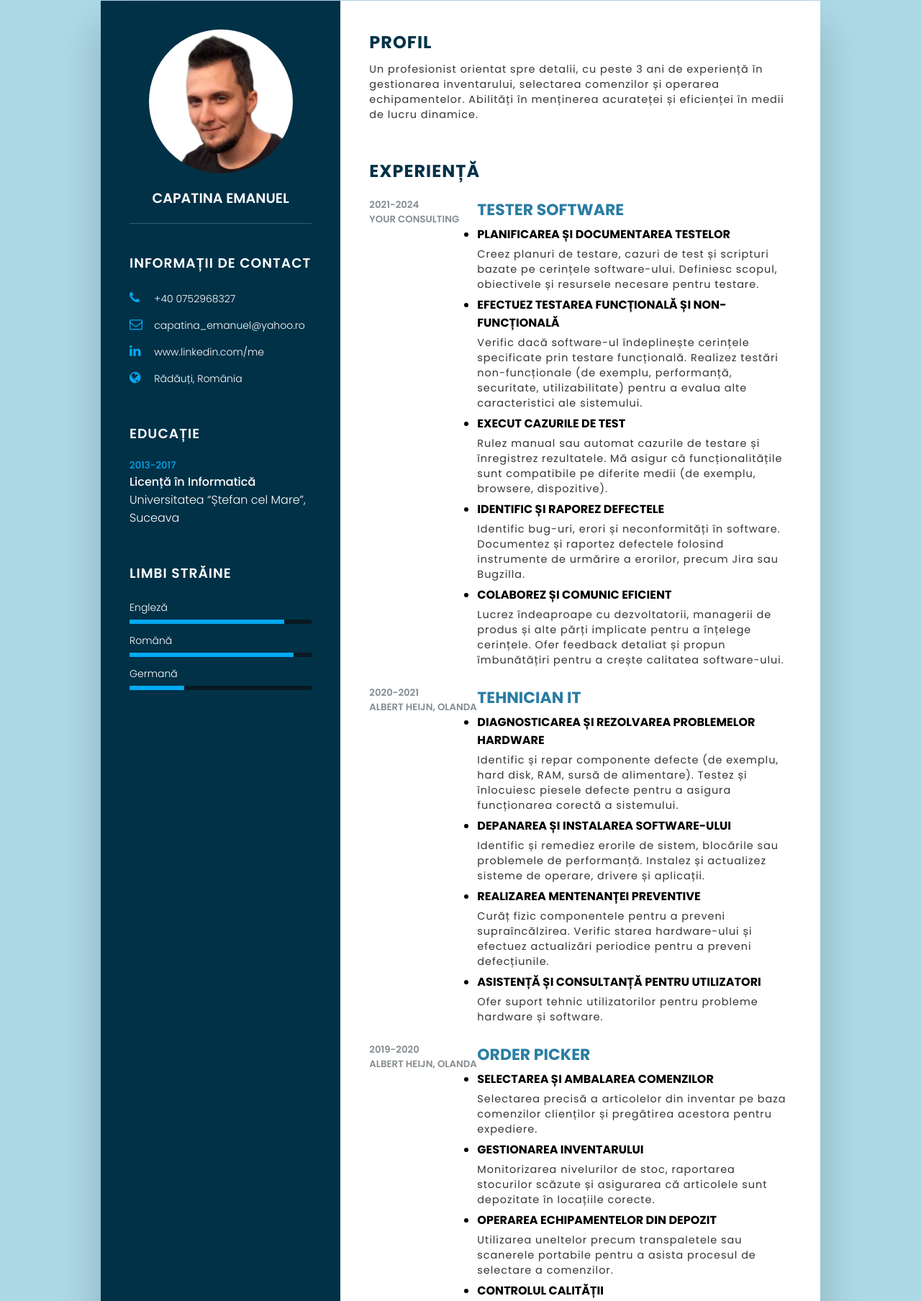
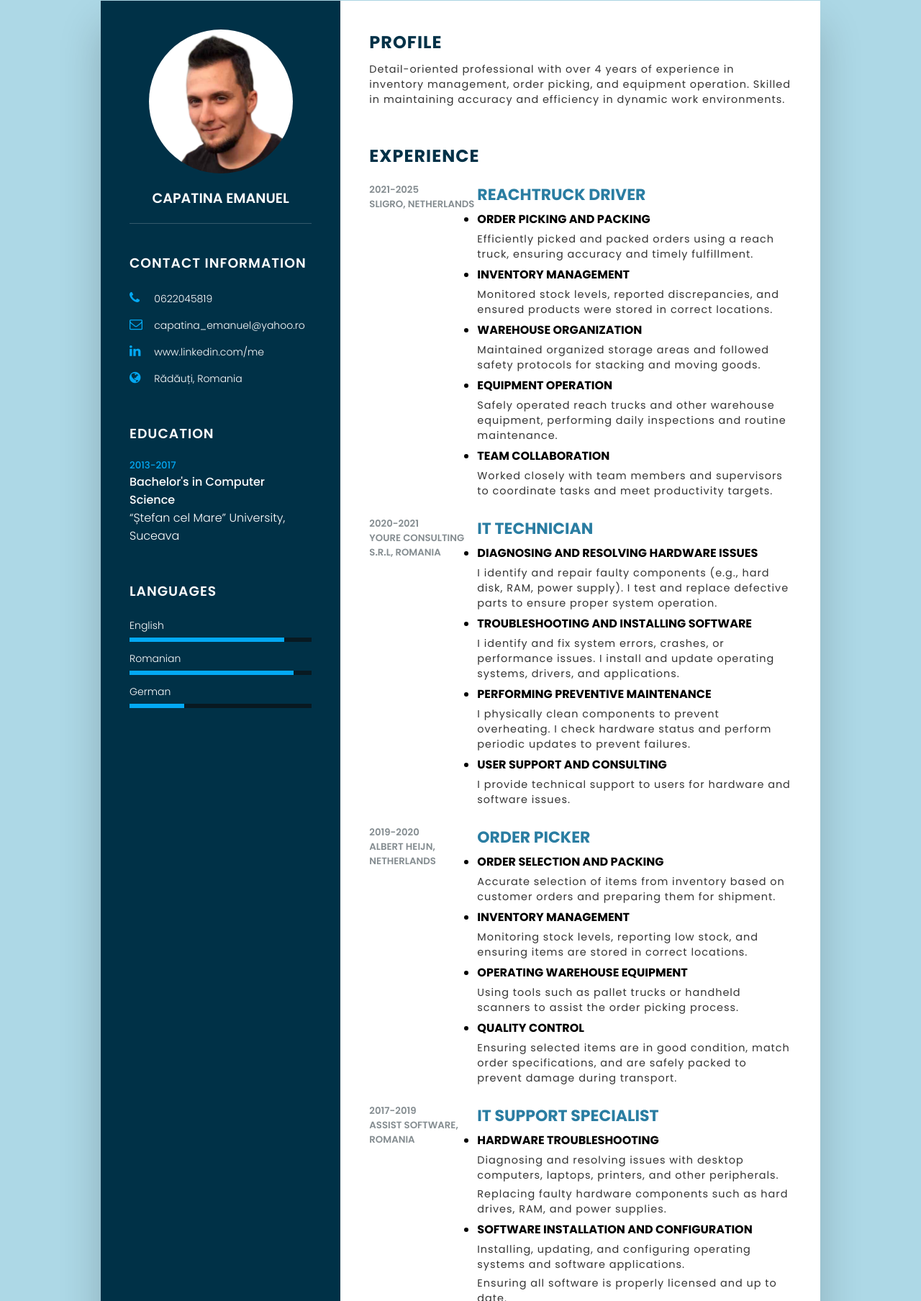
Before and after one commit to cEmanuel26/CapatinaEmanuelCV, a plain HTML site: page index.html in a window 1280 px wide. Shown: the part 49-1857 px from the top of the page at 72% size. Drawn offline with Linux system fonts and the light colour scheme; a web font is replaced by a local one.

Commit message:
Add files via upload

```diff
--- a/index.html
+++ b/index.html
@@ -1,9 +1,9 @@
 <!DOCTYPE html>
-<html lang="ro"></html>
+<html lang="en"></html>
   <head>
     <meta charset="UTF-8" />
     <meta name="viewport" content="width=device-width, initial-scale=1.0" />
-    <title>CV-ul Meu</title>
+    <title>My CV</title>
     <link rel="stylesheet" type="text/css" href="style.css" />
     <link
       rel="stylesheet"
@@ -24,13 +24,13 @@
         </div>
 
         <div class="contactInfo">
-          <h3 class="title">Informații de Contact</h3>
+          <h3 class="title">Contact Information</h3>
           <ul>
             <li>
               <span class="icon"
           ><i class="fa fa-phone" aria-hidden="true"></i
               ></span>
-                <span class="text">+40 0752968327</span>
+          <span class="text">0622045819</span>
             </li>
             <li>
               <span class="icon"
@@ -53,39 +53,39 @@
               <span class="icon"
           ><i class="fa fa-globe" aria-hidden="true"></i
               ></span>
-              <span class="text">Rădăuți, România</span>
+              <span class="text">Rădăuți, Romania</span>
             </li>
           </ul>
         </div>
 
         <div class="contactInfo education">
-          <h3 class="title">Educație</h3>
+          <h3 class="title">Education</h3>
           <ul>
             <li>
               <h5>2013-2017</h5>
-              <h4>Licență în Informatică</h4>
-              <h4>Universitatea “Ștefan cel Mare”, Suceava</h4>
+              <h4>Bachelor's in Computer Science</h4>
+              <h4>“Ștefan cel Mare” University, Suceava</h4>
             </li>
           </ul>
         </div>
 
         <div class="contactInfo language">
-          <h3 class="title">Limbi Străine</h3>
+          <h3 class="title">Languages</h3>
           <ul>
             <li>
-              <span class="text">Engleză</span>
+              <span class="text">English</span>
               <span class="percent">
                 <div style="width: 85%"></div>
               </span>
             </li>
             <li>
-              <span class="text">Română</span>
+              <span class="text">Romanian</span>
               <span class="percent">
                 <div style="width: 90%"></div>
               </span>
             </li>
             <li>
-              <span class="text">Germană</span>
+              <span class="text">German</span>
               <span class="percent">
                 <div style="width: 30%"></div>
               </span>
@@ -96,56 +96,41 @@
 
       <div class="right_Side">
         <div class="about">
-          <h2 class="title2">Profil</h2>
+          <h2 class="title2">Profile</h2>
           <p>
-            Un profesionist orientat spre detalii, cu peste 3 ani de experiență
-            în gestionarea inventarului, selectarea comenzilor și operarea
-            echipamentelor. Abilități în menținerea acurateței și eficienței în
-            medii de lucru dinamice.
+            Detail-oriented professional with over 4 years of experience in inventory management, order picking, and equipment operation. Skilled in maintaining accuracy and efficiency in dynamic work environments.
           </p>
         </div>
 
         <div class="about">
-          <h2 class="title2">Experiență</h2>
+          <h2 class="title2">Experience</h2>
           <div class="box">
             <div class="year_company">
-              <h5>2021-2024</h5>
-              <h5>Your consulting</h5>
+              <h5>2021-2025</h5>
+              <h5>Sligro, Netherlands</h5>
             </div>
             <div class="text">
-              <h4>Tester Software</h4>
+              <h4>Reachtruck Driver</h4>
                 <ul>
-                <li><b>Planificarea și Documentarea Testelor</b></li>
+                <li><b>Order Picking and Packing</b></li>
                 <p>
-                  Creez planuri de testare, cazuri de test și scripturi bazate
-                  pe cerințele software-ului. Definiesc scopul, obiectivele și
-                  resursele necesare pentru testare.
+                  Efficiently picked and packed orders using a reach truck, ensuring accuracy and timely fulfillment.
                 </p>
-                <li><b>Efectuez Testarea Funcțională și Non-Funcțională</b></li>
+                <li><b>Inventory Management</b></li>
                 <p>
-                  Verific dacă software-ul îndeplinește cerințele specificate
-                  prin testare funcțională. Realizez testări non-funcționale (de
-                  exemplu, performanță, securitate, utilizabilitate) pentru a
-                  evalua alte caracteristici ale sistemului.
+                  Monitored stock levels, reported discrepancies, and ensured products were stored in correct locations.
                 </p>
-                <li><b>Execut Cazurile de Test</b></li>
+                <li><b>Warehouse Organization</b></li>
                 <p>
-                  Rulez manual sau automat cazurile de testare și înregistrez
-                  rezultatele. Mă asigur că funcționalitățile sunt compatibile
-                  pe diferite medii (de exemplu, browsere, dispozitive).
+                  Maintained organized storage areas and followed safety protocols for stacking and moving goods.
                 </p>
-                <li><b>Identific și Raporez Defectele</b></li>
+                <li><b>Equipment Operation</b></li>
                 <p>
-                  Identific bug-uri, erori și neconformități în software.
-                  Documentez și raportez defectele folosind instrumente de
-                  urmărire a erorilor, precum Jira sau Bugzilla.
+                  Safely operated reach trucks and other warehouse equipment, performing daily inspections and routine maintenance.
                 </p>
-                <li><b>Colaborez și Comunic Eficient</b></li>
+                <li><b>Team Collaboration</b></li>
                 <p>
-                  Lucrez îndeaproape cu dezvoltatorii, managerii de produs și
-                  alte părți implicate pentru a înțelege cerințele. Ofer feedback
-                  detaliat și propun îmbunătățiri pentru a crește calitatea
-                  software-ului.
+                  Worked closely with team members and supervisors to coordinate tasks and meet productivity targets.
                 </p>
                 </ul>
             </div>
@@ -154,35 +139,28 @@
           <div class="box">
             <div class="year_company">
               <h5>2020-2021</h5>
-              <h5>Albert Heijn, Olanda</h5>
+              <h5>Youre Consulting S.R.L, Romania </h5>
             </div>
             <div class="text">
-              <h4>Tehnician IT</h4>
+              <h4>IT Technician</h4>
               <ul>
                 <li>
-                  <b>Diagnosticarea și Rezolvarea Problemelor Hardware</b>
+                  <b>Diagnosing and Resolving Hardware Issues</b>
                 </li>
                 <p>
-                  Identific și repar componente defecte (de exemplu, hard disk,
-                  RAM, sursă de alimentare). Testez și înlocuiesc piesele defecte
-                  pentru a asigura funcționarea corectă a sistemului.
+                  I identify and repair faulty components (e.g., hard disk, RAM, power supply). I test and replace defective parts to ensure proper system operation.
                 </p>
-                <li><b>Depanarea și Instalarea Software-ului</b></li>
+                <li><b>Troubleshooting and Installing Software</b></li>
                 <p>
-                  Identific și remediez erorile de sistem, blocările sau
-                  problemele de performanță. Instalez și actualizez sisteme de
-                  operare, drivere și aplicații.
+                  I identify and fix system errors, crashes, or performance issues. I install and update operating systems, drivers, and applications.
                 </p>
-                <li><b>Realizarea Mentenanței Preventive</b></li>
+                <li><b>Performing Preventive Maintenance</b></li>
                 <p>
-                  Curăț fizic componentele pentru a preveni supraîncălzirea.
-                  Verific starea hardware-ului și efectuez actualizări periodice
-                  pentru a preveni defecțiunile.
+                  I physically clean components to prevent overheating. I check hardware status and perform periodic updates to prevent failures.
                 </p>
-                <li><b>Asistență și Consultanță pentru Utilizatori</b></li>
+                <li><b>User Support and Consulting</b></li>
                 <p>
-                  Ofer suport tehnic utilizatorilor pentru probleme hardware și
-                  software.
+                  I provide technical support to users for hardware and software issues.
                 </p>
               </ul>
             </div>
@@ -190,32 +168,26 @@
           <div class="box">
             <div class="year_company">
               <h5>2019-2020</h5>
-              <h5>Albert Heijn, Olanda</h5>
+              <h5>Albert Heijn, Netherlands</h5>
             </div>
             <div class="text">
               <h4>Order Picker</h4>
               <ul>
-                <li><b>Selectarea și Ambalarea Comenzilor</b></li>
+                <li><b>Order Selection and Packing</b></li>
                 <p>
-                  Selectarea precisă a articolelor din inventar pe baza
-                  comenzilor clienților și pregătirea acestora pentru expediere.
+                  Accurate selection of items from inventory based on customer orders and preparing them for shipment.
                 </p>
-                <li><b>Gestionarea Inventarului</b></li>
+                <li><b>Inventory Management</b></li>
                 <p>
-                  Monitorizarea nivelurilor de stoc, raportarea stocurilor
-                  scăzute și asigurarea că articolele sunt depozitate în
-                  locațiile corecte.
+                  Monitoring stock levels, reporting low stock, and ensuring items are stored in correct locations.
                 </p>
-                <li><b>Operarea Echipamentelor din Depozit</b></li>
+                <li><b>Operating Warehouse Equipment</b></li>
                 <p>
-                  Utilizarea uneltelor precum transpaletele sau scanerele
-                  portabile pentru a asista procesul de selectare a comenzilor.
+                  Using tools such as pallet trucks or handheld scanners to assist the order picking process.
                 </p>
-                <li><b>Controlul Calității</b></li>
+                <li><b>Quality Control</b></li>
                 <p>
-                  Asigurarea că articolele selectate sunt în stare bună,
-                  corespund specificațiilor comenzii și sunt ambalate în
-                  siguranță pentru a preveni deteriorarea în timpul transportului.
+                  Ensuring selected items are in good condition, match order specifications, and are safely packed to prevent damage during transport.
                 </p>
               </ul>
             </div>
@@ -224,85 +196,77 @@
           <div class="box">
             <div class="year_company">
               <h5>2017-2019</h5>
-              <h5>Assist Software, România</h5>
+              <h5>Assist Software, Romania</h5>
             </div>
             <div class="text">
-              <h4>Specialist Suport IT</h4>
+              <h4>IT Support Specialist</h4>
               <ul>
-                <li><b>Depanare Hardware</b></li>
+                <li><b>Hardware Troubleshooting</b></li>
                 <p>
-                  Diagnosticarea și rezolvarea problemelor cu computerele
-                  desktop, laptopurile, imprimantele și alte periferice.
+                  Diagnosing and resolving issues with desktop computers, laptops, printers, and other peripherals.
                 </p>
                 <p>
-                  Înlocuirea componentelor hardware defecte, cum ar fi hard
-                  disk-urile, RAM-ul și sursele de alimentare.
+                  Replacing faulty hardware components such as hard drives, RAM, and power supplies.
                 </p>
-                <li><b>Instalarea și Configurarea Software-ului:</b></li>
+                <li><b>Software Installation and Configuration</b></li>
                 <p>
-                  Instalarea, actualizarea și configurarea sistemelor de operare
-                  și a aplicațiilor software.
+                  Installing, updating, and configuring operating systems and software applications.
                 </p>
                 <p>
-                  Asigurarea că tot software-ul este corect licențiat și
-                  actualizat.
+                  Ensuring all software is properly licensed and up to date.
                 </p>
-                <li><b>Configurarea și Mentenanța Rețelei:</b></li>
+                <li><b>Network Configuration and Maintenance</b></li>
                 <p>
-                  Configurarea și setarea routerelor, switch-urilor și punctelor
-                  de acces wireless.
+                  Configuring and setting up routers, switches, and wireless access points.
                 </p>
                 <p>
-                  Depanarea problemelor de conectivitate la rețea și asigurarea
-                  că protocoalele de securitate a rețelei sunt în vigoare.
+                  Troubleshooting network connectivity issues and ensuring network security protocols are in place.
                 </p>
-                <li><b>Monitorizarea Sistemului:</b></li>
+                <li><b>System Monitoring</b></li>
                 <p>
-                  Monitorizarea performanței sistemului și a activității rețelei
-                  pentru a identifica orice probleme.
+                  Monitoring system performance and network activity to identify any issues.
                 </p>
                 <p>
-                  Utilizarea instrumentelor de monitorizare pentru a asigura că
-                  sistemele funcționează optim și gestionarea alertelor.
+                  Using monitoring tools to ensure systems run optimally and managing alerts.
                 </p>
               </ul>
             </div>
           </div>
 
           <div class="about skills">
-            <h2 class="title2">Competențe Profesionale</h2>
+            <h2 class="title2">Professional Skills</h2>
             <div class="box">
-              <h4>Proficiență Reach Truck</h4>
+              <h4>Reach Truck Proficiency</h4>
               <div class="percent">
                 <div style="width: 90%"></div>
               </div>
             </div>
             <div class="box">
-              <h4>Lucru în Echipa</h4>
+              <h4>Teamwork</h4>
               <div class="percent">
                 <div style="width: 95%"></div>
               </div>
             </div>
             <div class="box">
-              <h4>Experiență în Depozit</h4>
+              <h4>Warehouse Experience</h4>
               <div class="percent">
                 <div style="width: 85%"></div>
               </div>
             </div>
             <div class="box">
-              <h4>Selectarea Comenzilor</h4>
+              <h4>Order Picking</h4>
               <div class="percent">
                 <div style="width: 80%"></div>
               </div>
             </div>
             <div class="box">
-              <h4>Conștientizare Spațială</h4>
+              <h4>Spatial Awareness</h4>
               <div class="percent">
                 <div style="width: 99%"></div>
               </div>
             </div>
             <div class="box">
-              <h4>Rezolvarea Problemelor</h4>
+              <h4>Problem Solving</h4>
               <div class="percent">
                 <div style="width: 90%"></div>
               </div>
@@ -310,14 +274,14 @@
           </div>
 
           <div class="about interest">
-            <h2 class="title2">Interese</h2>
+            <h2 class="title2">Interests</h2>
             <ul>
-              <li><i class="fa fa-gamepad" aria-hidden="true"></i> Jocuri</li>
+              <li><i class="fa fa-gamepad" aria-hidden="true"></i> Gaming</li>
               <li>
-                <i class="fa fa-leaf" aria-hidden="true"></i> Camping în natură
+                <i class="fa fa-leaf" aria-hidden="true"></i> Camping in nature
               </li>
               <li>
-                <i class="fa fa-motorcycle" aria-hidden="true"></i> Motociclism
+                <i class="fa fa-motorcycle" aria-hidden="true"></i> Motorcycling
               </li>
               <li>
                 <i class="fa fa-futbol-o" aria-hidden="true"></i> Skateboarding
```
Lines whose indentation alone changed are shown as unchanged.
